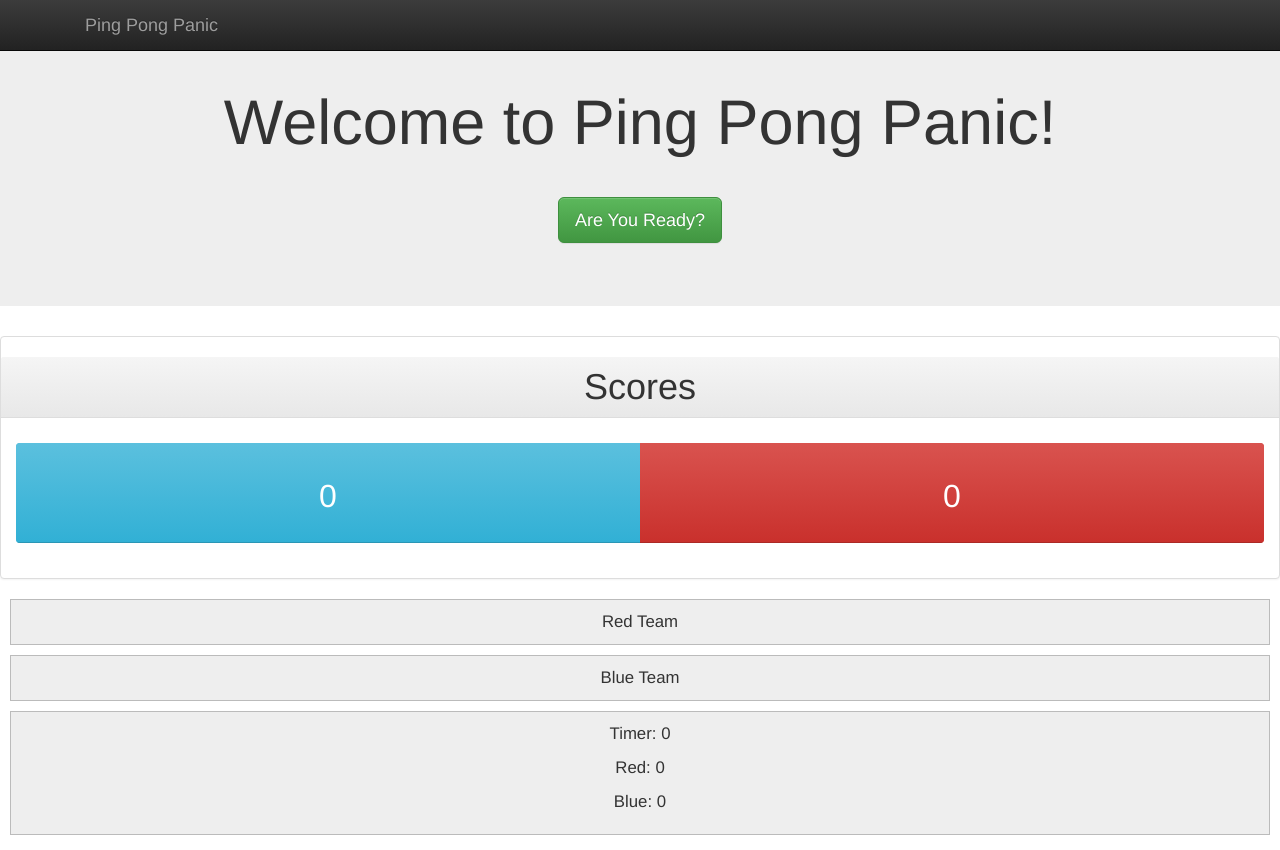
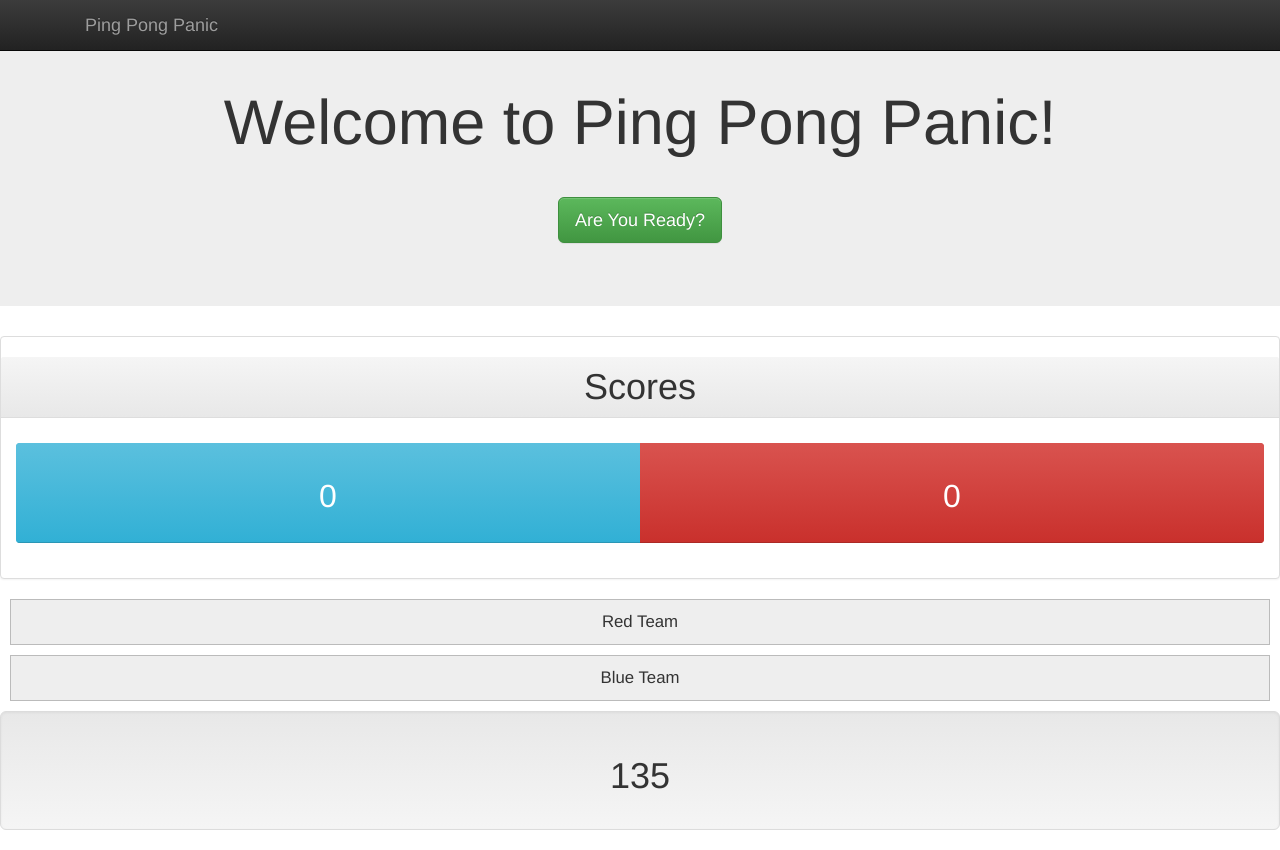
Before and after one commit to RITFIRSTRobotics/2018-scoreboard, a React (Create React App) app: page / in a window 1280 px wide. Built offline with nearby package versions, Linux system fonts and the light colour scheme; no server answers.

Commit message:
Add timer, react, and react-redux

```diff
--- a/src/App.js
+++ b/src/App.js
@@ -1,9 +1,10 @@
 import React, { Component } from 'react';
-import { Grid, Navbar, Jumbotron, Button, PageHeader, ProgressBar, Panel } from 'react-bootstrap';
+import { Grid, Navbar, Jumbotron, Button, PageHeader, ProgressBar, Panel, Well } from 'react-bootstrap';
 import axios from "axios";
 import './App.css';
 import TeamList from "./components/TeamList";
 import MatchInfo from "./components/MatchInfo";
+import Timer from "./components/Timer";
 
 const teams = [
   {id: 1, name: "Red Team"},
@@ -12,7 +13,7 @@ const teams = [
 
 class App extends Component {
   state = {
-    timer: 0,
+    timer: 135,
     redScore: 0,
     blueScore: 0
   };
@@ -79,7 +80,9 @@ class App extends Component {
           </Panel.Body>
         </Panel>
         <TeamList teams={teams}/>
-        <MatchInfo timer={this.state.timer} redScore={this.state.redScore} blueScore={this.state.blueScore}/>
+        <Well bsSize="large">
+          <Timer count={this.state.timer}/>
+        </Well>
       </div>
     );
   }
--- /dev/null
+++ b/src/components/Timer.js
@@ -0,0 +1,16 @@
+import React from "react";
+import PropTypes from "prop-types";
+
+function Timer(props) {
+  return (
+    <div className='timer'>
+      <h1>{props.count}</h1>
+    </div>
+  );
+}
+
+Timer.propTypes = {
+  count: PropTypes.number.isRequired
+};
+
+export default Timer;
```
Also changed, not shown: package.json (+6 -1 lines).
